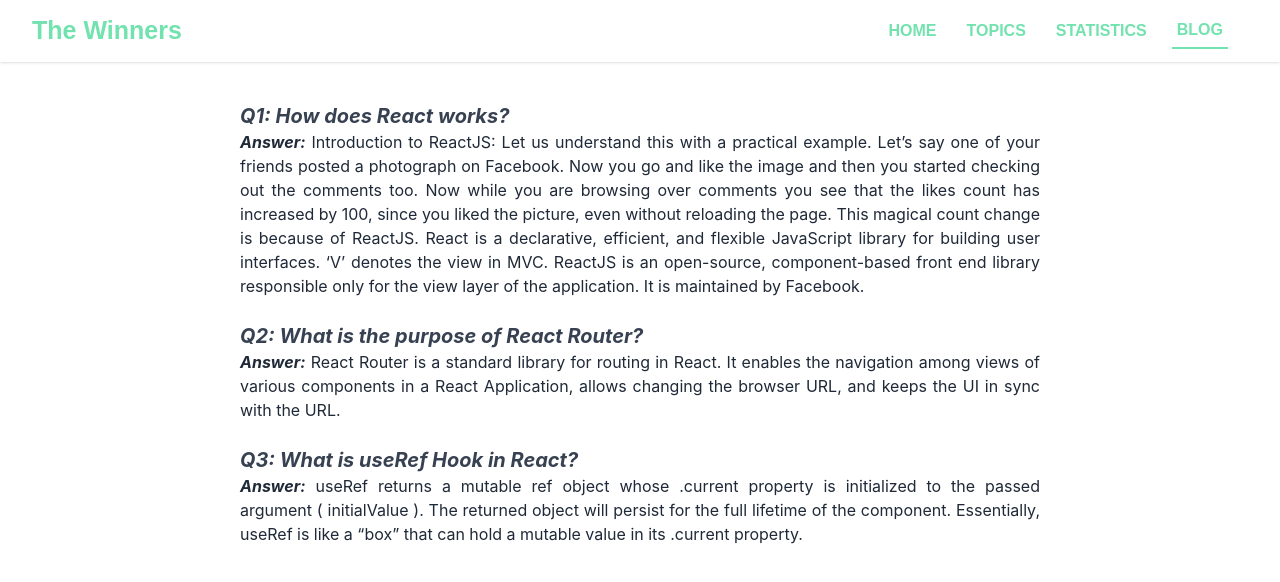
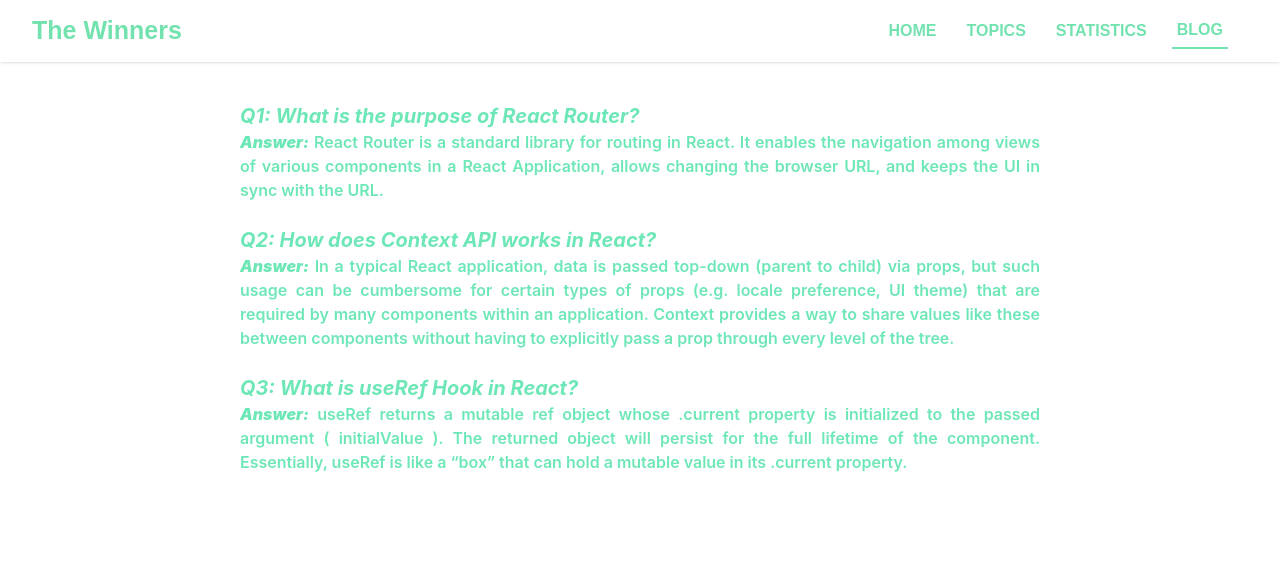
Before and after one commit to fulbabucse/the-winners, a React (Create React App) app: page /blog in a window 1280 px wide. Shown: the top 582 px of the page. Built offline with nearby package versions, Linux system fonts and the light colour scheme.

Commit message:
almost complete

```diff
--- a/src/components/Blog/Blog.jsx
+++ b/src/components/Blog/Blog.jsx
@@ -2,31 +2,12 @@ import React from "react";
 
 const Blog = () => {
   return (
-    <div className="px-4 lg:px-20 w-full lg:w-3/4 mx-auto py-10">
+    <div className="px-4 lg:px-20 w-full lg:w-3/4 mx-auto py-10 text-emerald-300">
       <div>
-        <h1 className="text-xl font-bold italic text-gray-700">
-          Q1: How does React works?
+        <h1 className="text-xl font-bold italic">
+          Q1: What is the purpose of React Router?
         </h1>
-        <p className="text-justify">
-          <strong className="italic">Answer:</strong> Introduction to ReactJS:
-          Let us understand this with a practical example. Let’s say one of your
-          friends posted a photograph on Facebook. Now you go and like the image
-          and then you started checking out the comments too. Now while you are
-          browsing over comments you see that the likes count has increased by
-          100, since you liked the picture, even without reloading the page.
-          This magical count change is because of ReactJS. React is a
-          declarative, efficient, and flexible JavaScript library for building
-          user interfaces. ‘V’ denotes the view in MVC. ReactJS is an
-          open-source, component-based front end library responsible only for
-          the view layer of the application. It is maintained by Facebook.
-        </p>
-      </div>
-      <br />
-      <div>
-        <h1 className="text-xl font-bold italic text-gray-700">
-          Q2: What is the purpose of React Router?
-        </h1>
-        <p className="text-justify">
+        <p className="text-justify font-semibold">
           <strong className="italic">Answer:</strong> React Router is a standard
           library for routing in React. It enables the navigation among views of
           various components in a React Application, allows changing the browser
@@ -35,10 +16,26 @@ const Blog = () => {
       </div>
       <br />
       <div>
-        <h1 className="text-xl font-bold italic text-gray-700">
+        <h1 className="text-xl font-bold italic">
+          Q2: How does Context API works in React?
+        </h1>
+        <p className="text-justify font-semibold">
+          <strong className="italic">Answer:</strong> In a typical React
+          application, data is passed top-down (parent to child) via props, but
+          such usage can be cumbersome for certain types of props (e.g. locale
+          preference, UI theme) that are required by many components within an
+          application. Context provides a way to share values like these between
+          components without having to explicitly pass a prop through every
+          level of the tree.
+        </p>
+      </div>
+      <br />
+
+      <div>
+        <h1 className="text-xl font-bold italic">
           Q3: What is useRef Hook in React?
         </h1>
-        <p className="text-justify">
+        <p className="text-justify font-semibold">
           <strong className="italic">Answer:</strong> useRef returns a mutable
           ref object whose .current property is initialized to the passed
           argument ( initialValue ). The returned object will persist for the
--- a/src/components/Home/Home.jsx
+++ b/src/components/Home/Home.jsx
@@ -3,7 +3,18 @@ import Topics from "../Topics/Topics";
 
 const Home = () => {
   return (
-    <div>
+    <div className="px-4 mx-auto lg:max-w-7xl md:px-8 my-6">
+      <div className="text-emerald-300">
+        <h1 className="text-3xl font-bold">Web Development Quizzes & Answer</h1>
+        <p className="text-base font-semibold text-justify mt-2">
+          The internet connects everyone nowadays and web development is a huge
+          part of our society. If you want to be well-known throughout the world
+          then you should probably develop your own website or a web page. Our
+          trivia on web development has questions about every aspect concerning
+          web development nowadays and will test your knowledge on the matter.
+          Can you face all these questions?
+        </p>
+      </div>
       <Topics></Topics>
     </div>
   );
--- a/src/components/PreviewQuiz/PreviewQuiz.jsx
+++ b/src/components/PreviewQuiz/PreviewQuiz.jsx
@@ -17,11 +17,16 @@ const PreviewQuiz = ({ questionData }) => {
           <h1 className="mb-2 text-lg  font-semibold">
             <strong>Question:</strong> {question}
           </h1>
-          <button onClick={() => alertAnswer()}>
-            <FontAwesomeIcon className="text-xl" icon={faEye}></FontAwesomeIcon>
-          </button>
+          <abbr title="Show the correct answer">
+            <button onClick={() => alertAnswer()}>
+              <FontAwesomeIcon
+                className="text-xl"
+                icon={faEye}
+              ></FontAwesomeIcon>
+            </button>
+          </abbr>
         </div>
-        <div className="grid grid-cols-1 md:grid-cols-2 gap-4">
+        <div className="grid grid-cols-1 md:grid-cols-2 gap-4 ">
           {options.map((option, idx) => (
             <QuizOptions
               key={idx}
--- a/src/components/QuizOptions/QuizOptions.jsx
+++ b/src/components/QuizOptions/QuizOptions.jsx
@@ -17,7 +17,7 @@ const QuizOptions = ({ option, correctAnswer }) => {
   };
 
   return (
-    <div className="border border-solid flex items-center p-3 rounded-lg">
+    <div className="border border-solid flex items-center p-3 rounded-lg hover:bg-emerald-200/50">
       <div className="form-control">
         <label className="label cursor-pointer gap-2">
           <input
@@ -28,7 +28,7 @@ const QuizOptions = ({ option, correctAnswer }) => {
           <span
             onClick={() => answer(option)}
             style={optionStyles}
-            className="label-text text-base"
+            className="label-text text-base text-emerald-500"
           >
             {option}
           </span>
--- a/src/components/Topic/Topic.jsx
+++ b/src/components/Topic/Topic.jsx
@@ -1,3 +1,5 @@
+import { FontAwesomeIcon } from "@fortawesome/react-fontawesome";
+import { faArrowRight } from "@fortawesome/free-solid-svg-icons";
 import React from "react";
 import { Link } from "react-router-dom";
 
@@ -17,7 +19,11 @@ const Topic = ({ topic }) => {
           <div className="card-actions justify-center">
             <Link to={`/topics/${id}`}>
               <button className="btn btn-sm btn-info rounded-md font-semibold bg-emerald-400 text-white ">
-                Start Practice
+                Start Test
+                <FontAwesomeIcon
+                  className="mx-1"
+                  icon={faArrowRight}
+                ></FontAwesomeIcon>
               </button>
             </Link>
           </div>
```
